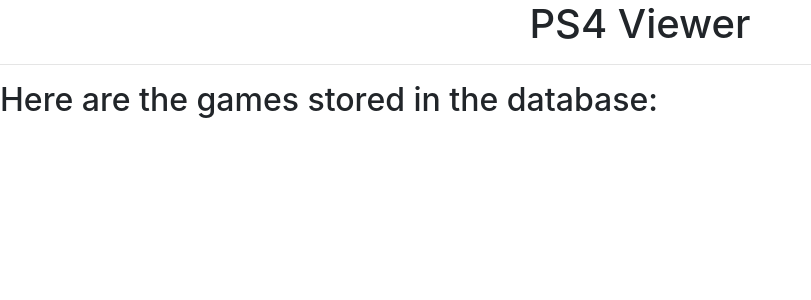
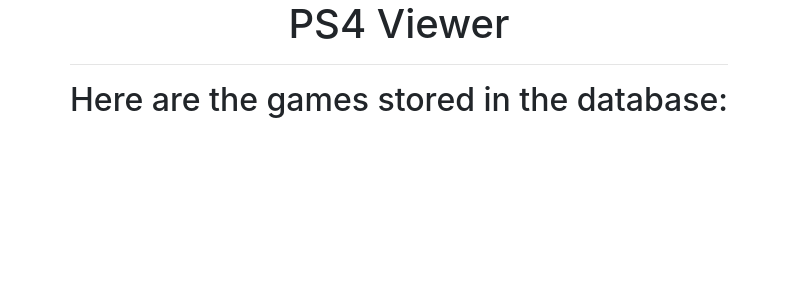
Before and after one commit to marcinthc1234/ps4viewer-ui, an Angular app: page / in a window 1280 px wide. Shown: the top 300 px of the page, without its empty margins (0-811 px from the left). Built offline with nearby package versions, Linux system fonts and the light colour scheme.

Commit message:
Created game list component

```diff
--- a/src/app/app.component.html
+++ b/src/app/app.component.html
@@ -1,8 +1,14 @@
+<div class="container">
+  <div class="row">
+    <div class="col-xs-12">
+      <div style="text-align:center">
+        <h1>
+          PS4 Viewer
+        </h1>
+      </div>
+      <hr>
+      <app-games-list></app-games-list>
+    </div>
+  </div>
+</div>
 <!--The content below is only a placeholder and can be replaced.-->
-<div style="text-align:center">
-  <h1>
-    PS4 Viewer
-  </h1>
-</div>
-<hr>
-<h2>Here are the games stored in the database: </h2>
--- a/src/app/app.module.ts
+++ b/src/app/app.module.ts
@@ -2,10 +2,12 @@ import { BrowserModule } from '@angular/platform-browser';
 import { NgModule } from '@angular/core';
 
 import { AppComponent } from './app.component';
+import { GamesListComponent } from './games-list/games-list.component';
 
 @NgModule({
   declarations: [
-    AppComponent
+    AppComponent,
+    GamesListComponent
   ],
   imports: [
     BrowserModule
--- /dev/null
+++ b/src/app/games-list/games-list.component.html
@@ -0,0 +1 @@
+<h2>Here are the games stored in the database: </h2>
--- /dev/null
+++ b/src/app/games-list/games-list.component.ts
@@ -0,0 +1,15 @@
+import { Component, OnInit } from '@angular/core';
+
+@Component({
+  selector: 'app-games-list',
+  templateUrl: './games-list.component.html',
+  styleUrls: ['./games-list.component.css']
+})
+export class GamesListComponent implements OnInit {
+
+  constructor() { }
+
+  ngOnInit() {
+  }
+
+}
```
Also changed, not shown: src/app/games-list/games-list.component.css (added), 1 other file (tests, documents, lock files or other folders).
